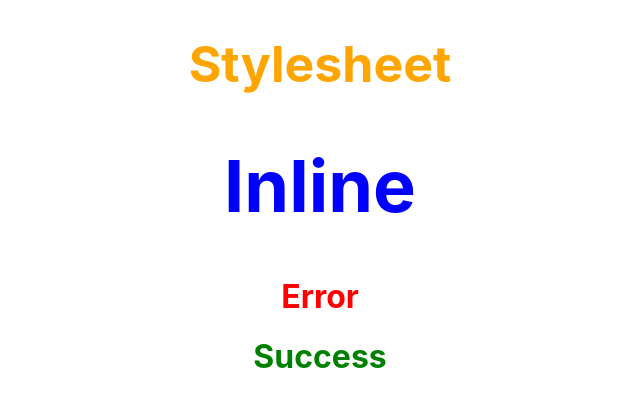
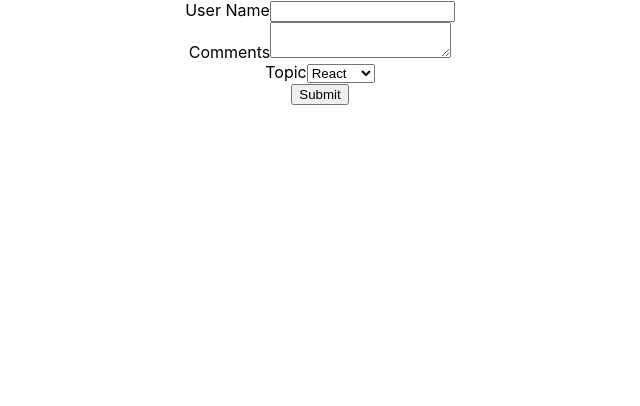
Before and after one commit to MirAfzalul/ReactJS-Tutorial, a React (Create React App) app: page / in a window 1280 px wide. Shown: the top 406 px of the page, without its empty margins (320-960 px from the left). Built offline with nearby package versions, Linux system fonts and the light colour scheme.

Commit message:
Tutorial - 21 - Basics of Form Handling

```diff
--- a/src/App.js
+++ b/src/App.js
@@ -15,14 +15,16 @@ import Stylesheet from './components/Stylesheet';
 import Inline from './components/Inline';
 import './appStyles.css'
 import styles from './appStyles.module.css'
+import Form from './components/Form';
 
 function App() {
   return (
     <div className="App">
-      <Stylesheet primary={true}/>
+    <Form/>
+     {/* <Stylesheet primary={true}/>
       <Inline/>
       <h1 className='error'>Error</h1>
-      <h1 className={styles.success}>Success</h1>
+      <h1 className={styles.success}>Success</h1>  */}
       {/* <Greets name= "asif" >
       <p>This is a paragraph</p>
       </Greets>
--- /dev/null
+++ b/src/components/Form.js
@@ -0,0 +1,62 @@
+import React, { Component } from 'react'
+
+ class Form extends Component {
+     constructor(props) {
+         super(props)
+
+         this.state = {
+              username:'',
+              comments:'',
+              topic:'react'
+         }
+     }
+     handleUserNamChange= (event)=>{
+        this.setState({
+            username: event.target.value
+        })
+     }
+     handleCommentsChange=(event)=>{
+         this.setState({
+             comments:event.target.value
+         })
+     }
+     handleTopicChange=event=>{
+         this.setState({
+             topic:event.target.value
+         })
+     }
+     handleSubmit=event=>{
+        alert(`${this.state.username} ${this.state.comments} ${this.state.topic}`)
+        event.preventDefault()
+     }
+
+    render() {
+        const {username,comments,topic}=this.state
+        return (
+            <form onSubmit={this.handleSubmit}>
+                <div>
+                    <label>User Name</label>
+                    <input type='text' value={username}
+                    onChange={this.handleUserNamChange}/>
+                </div>
+                <div>
+                    <label>Comments</label>
+                    <textarea type='text' value={comments}
+                    onChange={this.handleCommentsChange}/>
+                </div>
+                <div>
+                    <label>Topic</label>
+                    <select value={topic} onChange={this.handleTopicChange}>
+                        <option value="react">React</option>
+                        <option value="angular">Angular</option>
+                        <option value="vue">Vue</option>
+                    </select>
+                </div>
+                <div>
+                    <button type='submit'>Submit</button>
+                </div>
+            </form>
+        )}
+}
+
+export default Form
```
